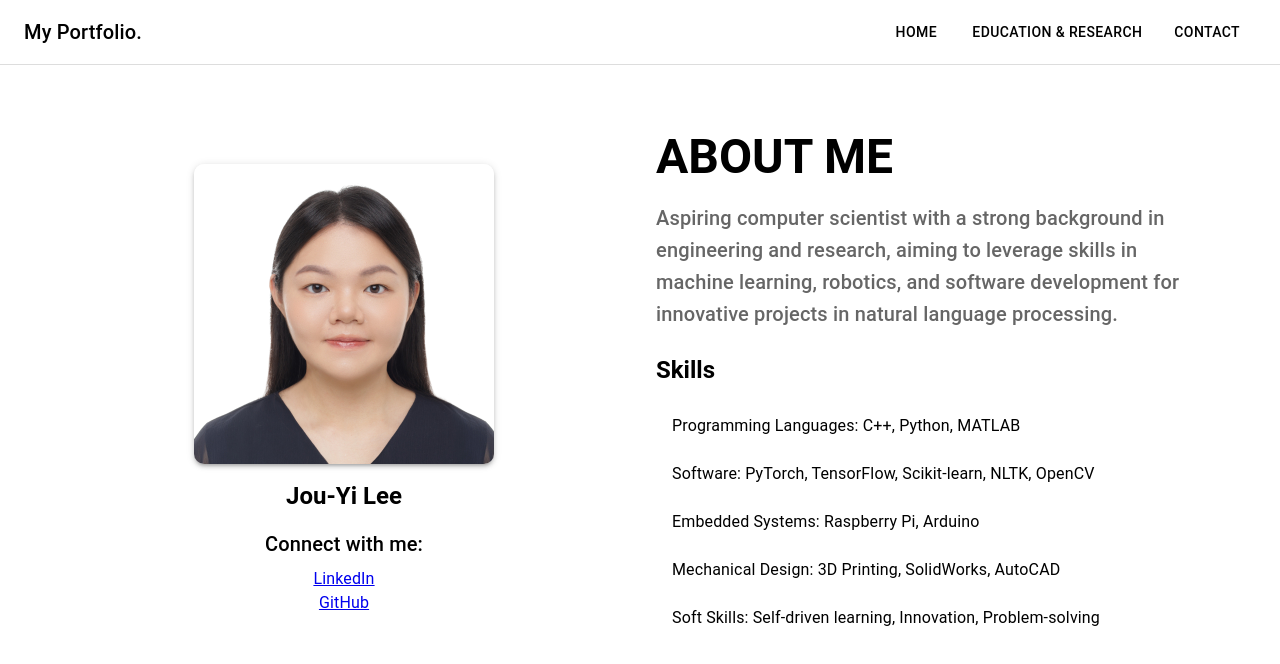
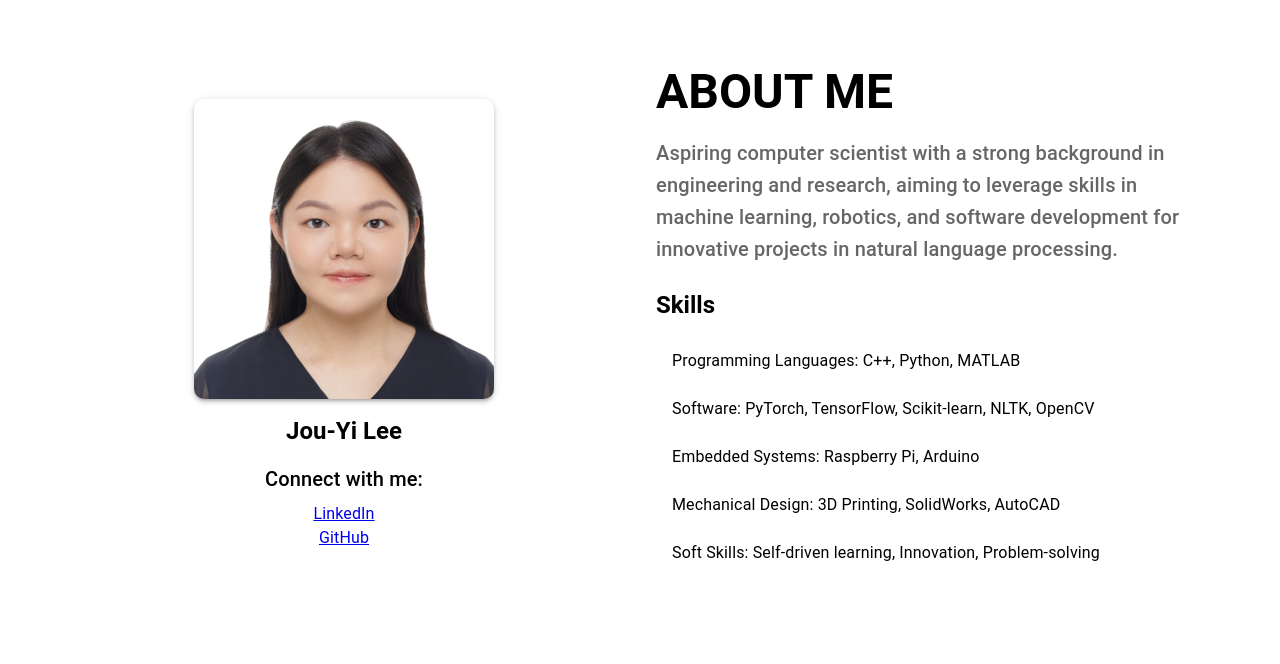
Before and after one commit to ZoeLee23277789/my-portfolio, a React (Create React App) app: page / in a window 1280 px wide. Shown: the top 664 px of the page. Built offline with nearby package versions, Linux system fonts and the light colour scheme.

Commit message:
Update my Web Potyfolio

```diff
--- a/src/App.js
+++ b/src/App.js
@@ -290,14 +290,13 @@ function EducationResearch() {
 
 
 // 🔹 主程式
+// 確保 "/" 對應 Home
 function App() {
   return (
     <Router>
-      <Navbar />
       <Routes>
-        <Route path="/" element={<Home />} />
+        <Route path="/" element={<Home />} />  {/* ✅ 設定首頁 */}
         <Route path="/education-research" element={<EducationResearch />} />
-            {/*<Route path="/portfolio" element={<Portfolio />} />*/}
         <Route path="/contact" element={<Contact />} />
       </Routes>
     </Router>
```
